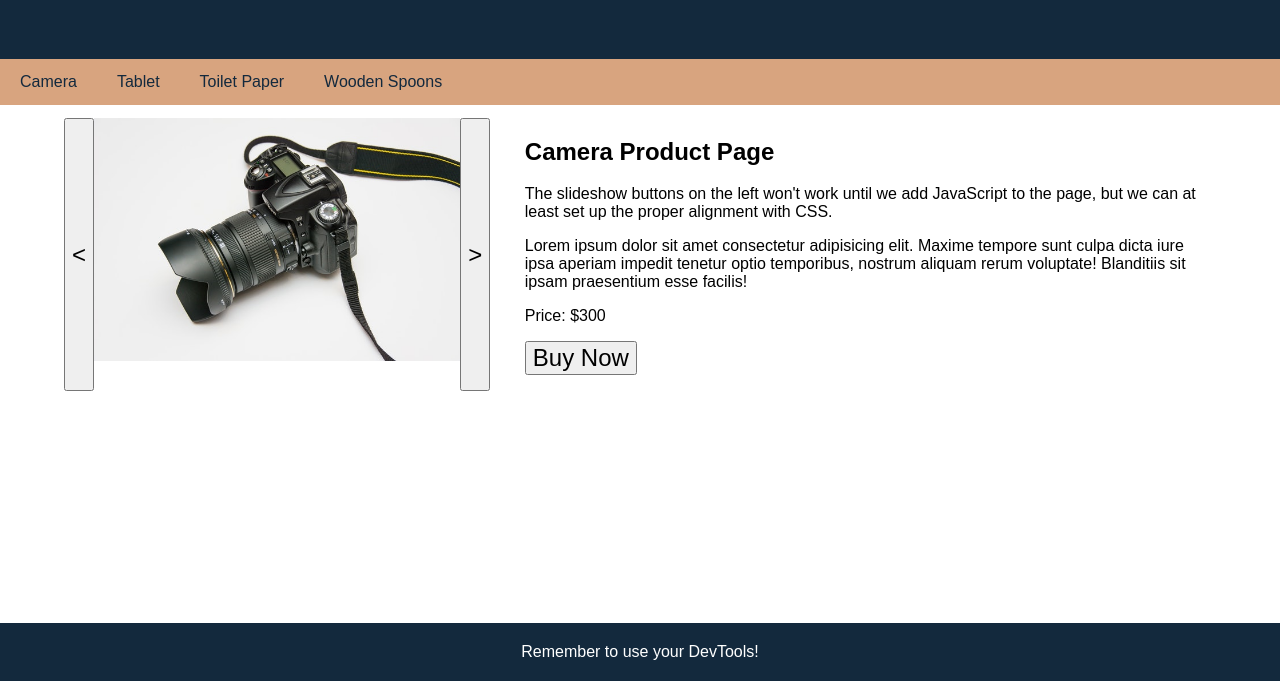
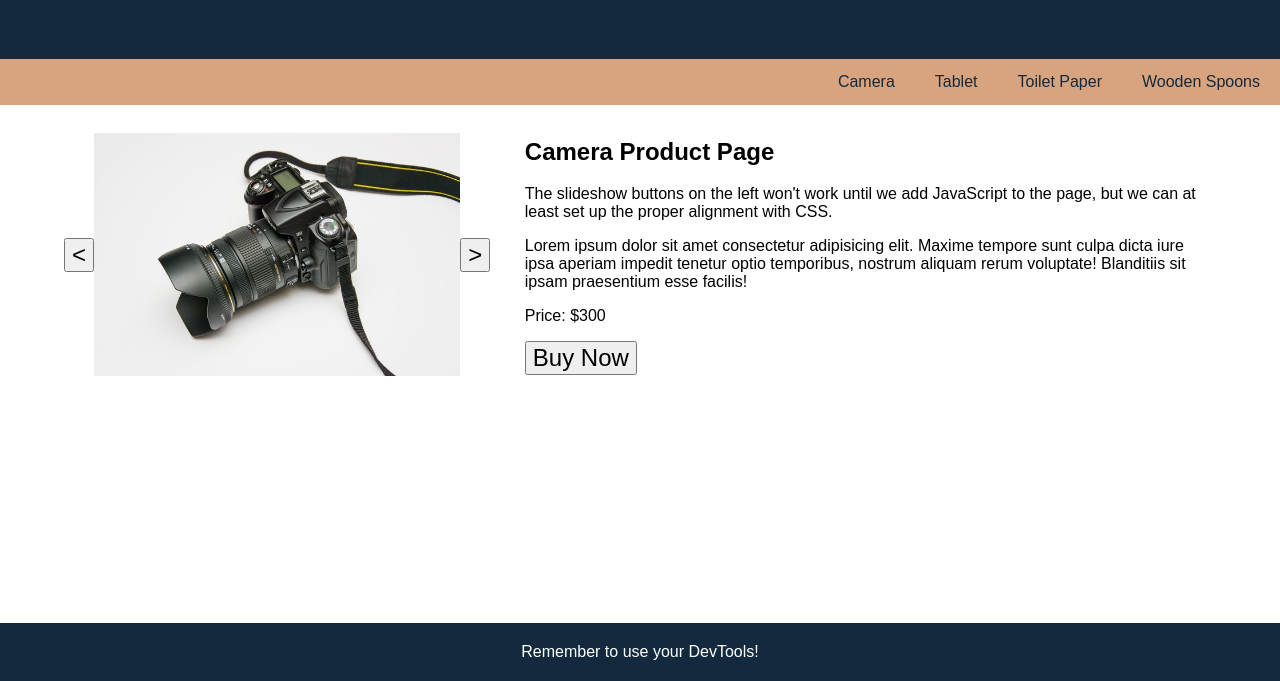
Before and after one commit to tkhupe/flexbox-placement, a plain HTML site: page index.html in a window 1280 px wide. Shown: the part 119-800 px from the top of the page. Drawn offline with Linux system fonts and the light colour scheme.

Commit message:
aligned to the center and moved nav to the right

```diff
--- a/assets/css/style.css
+++ b/assets/css/style.css
@@ -21,6 +21,7 @@ header {
 nav {
   display: flex;
   background-color: #d8a47f;
+  justify-content: flex-end;
 }
 
 nav a {
@@ -40,6 +41,7 @@ footer {
 
 .product {
   display: flex;
+  /* align-items: flex-start; */
   width: 90%;
   margin: 1% auto;
 }
@@ -50,10 +52,17 @@ footer {
 
 .product-slideshow {
   display: flex;
+  align-items: center;
+
+
+
+  /* align-items: center; */
+
 }
 
 .product-image {
   width: 100%;
+
 }
 
 .product-details {
```
